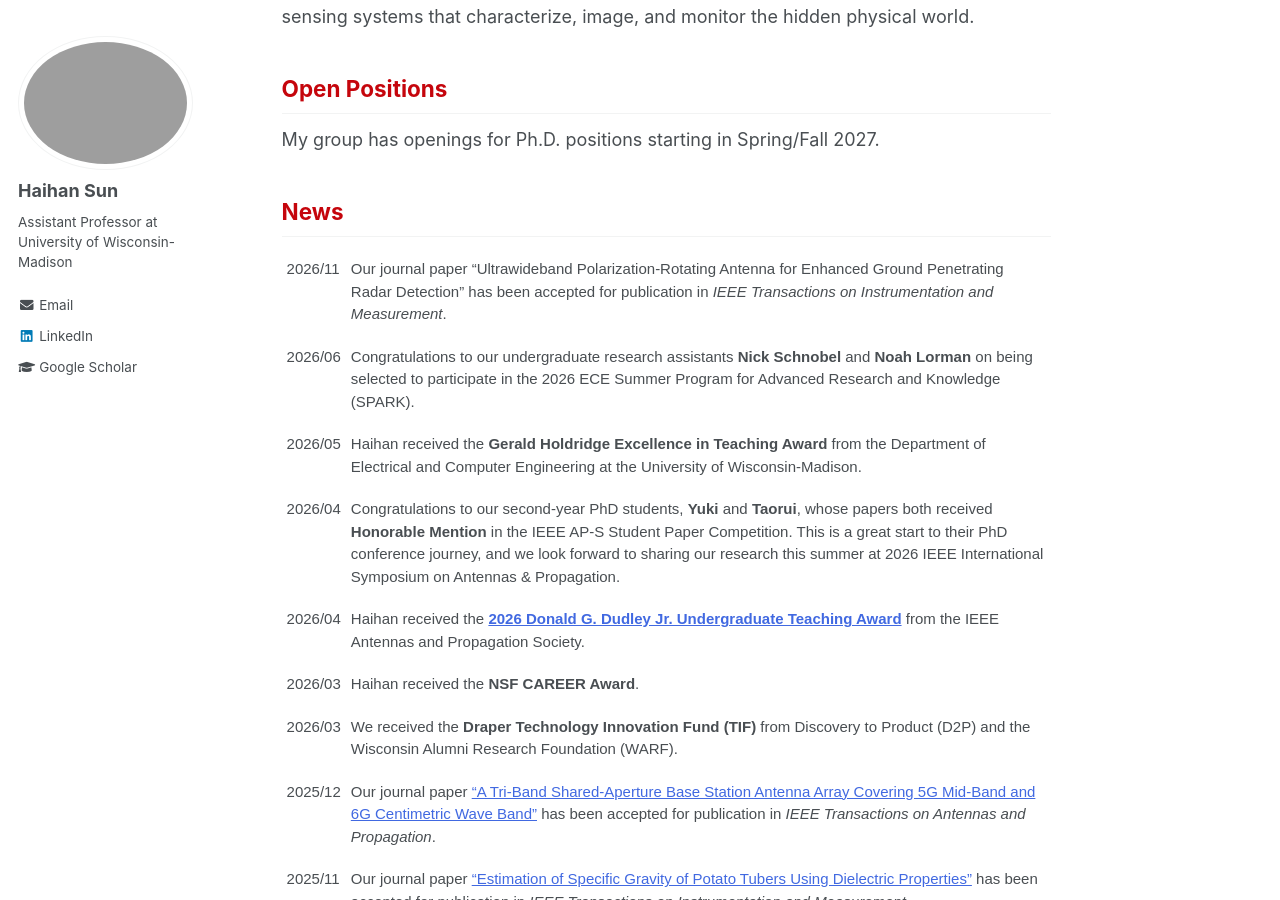
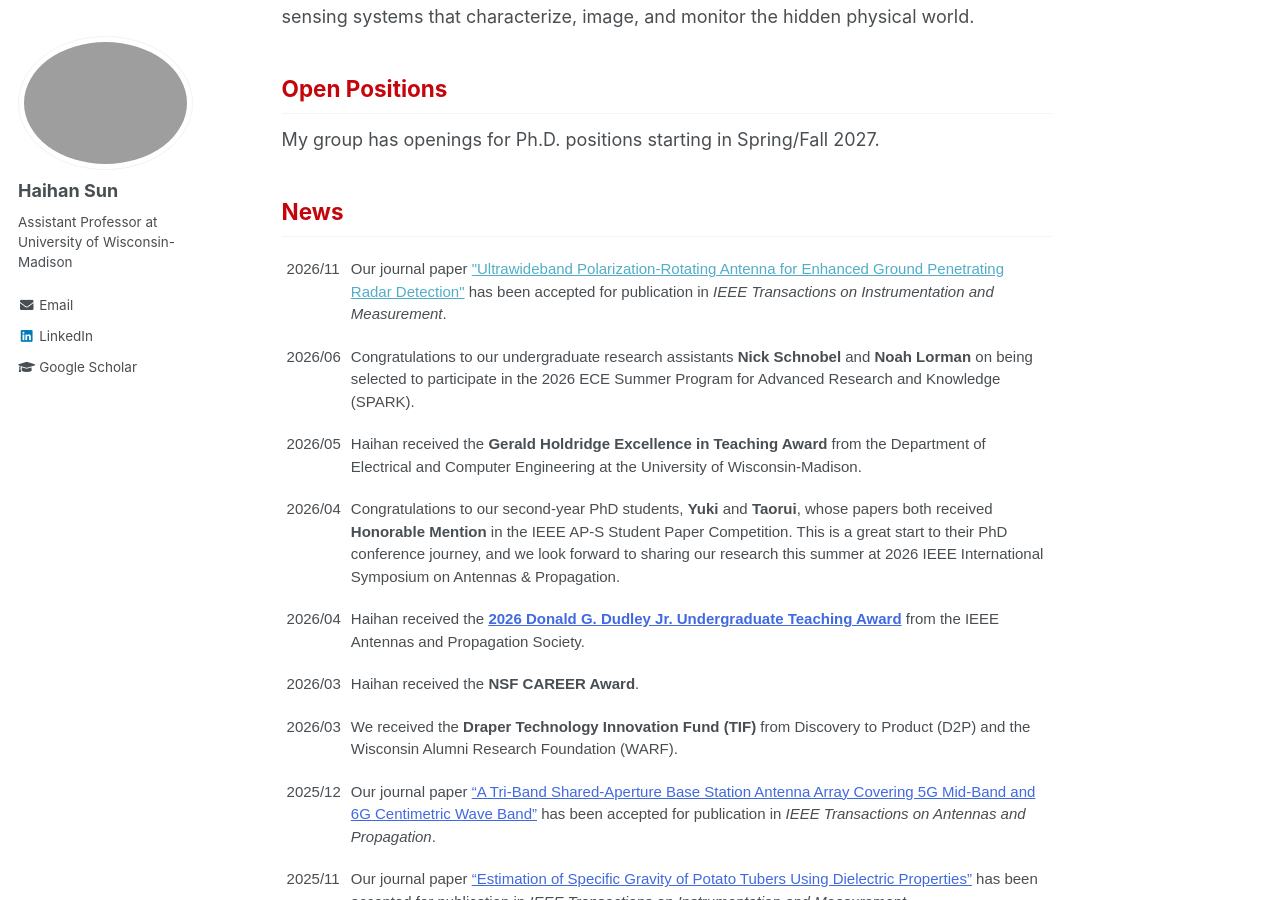
Before and after one commit to Haihan-Sun/Haihan-Sun.github.io, a Jekyll site: the page built from _pages/about.md, in a window 1280 px wide and 900 px high, scrolled down 319 px. Built offline with Jekyll 4.4.1, drawn with Linux system fonts in a browser that asks for light colours; part of the change alters nothing that is shown.

Commit message:
Update about.md

```diff
--- a/_pages/about.md
+++ b/_pages/about.md
@@ -31,7 +31,7 @@ My group has openings for Ph.D. positions starting in Spring/Fall 2027.
 
 <tr>
     <td class="tg-ko0z">2026/11</td>
-    <td class="tg-ko0z"> Our journal paper “Ultrawideband Polarization-Rotating Antenna for Enhanced Ground Penetrating Radar Detection” has been accepted for publication in <i>IEEE Transactions on Instrumentation and Measurement</i>. </td>
+    <td class="tg-ko0z"> Our journal paper <a href="https://arxiv.org/pdf/2611.11523">"Ultrawideband Polarization-Rotating Antenna for Enhanced Ground Penetrating Radar Detection"</a> has been accepted for publication in <i>IEEE Transactions on Instrumentation and Measurement</i>. </td>
 </tr>
 
 <tr>
```
